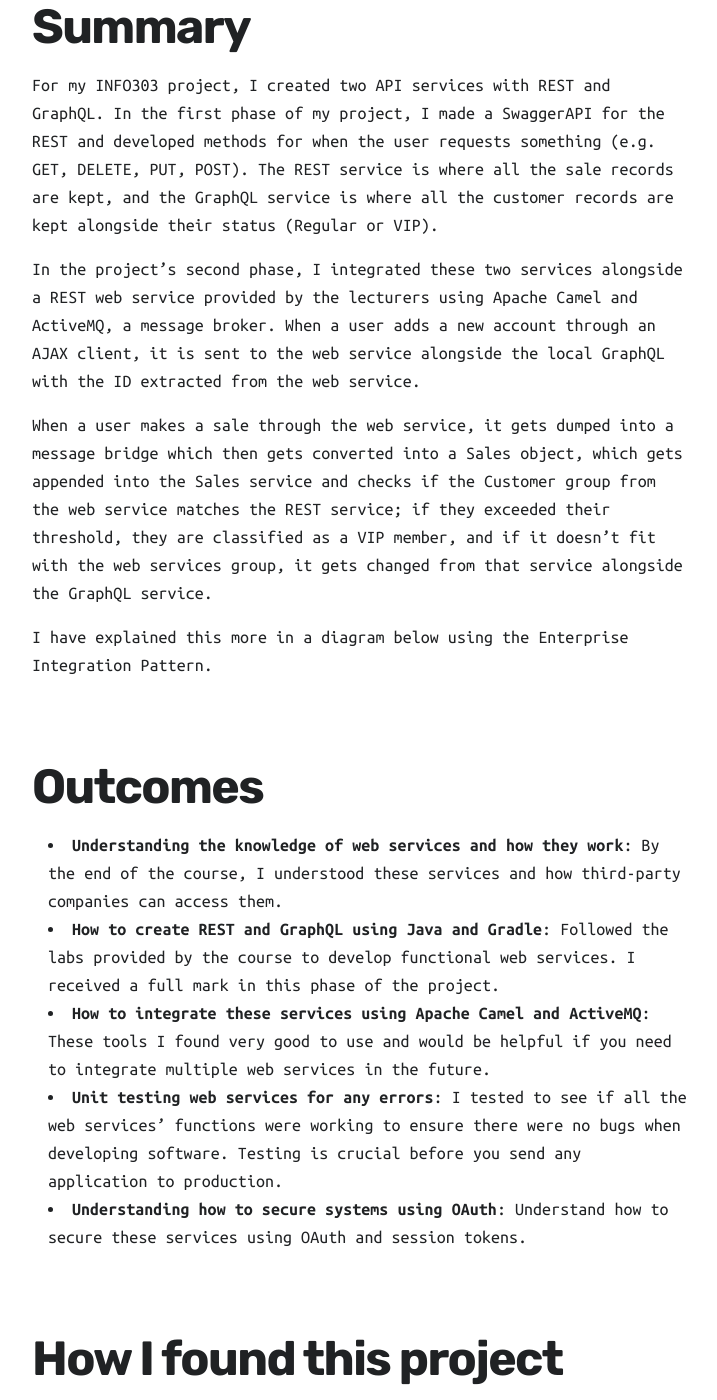
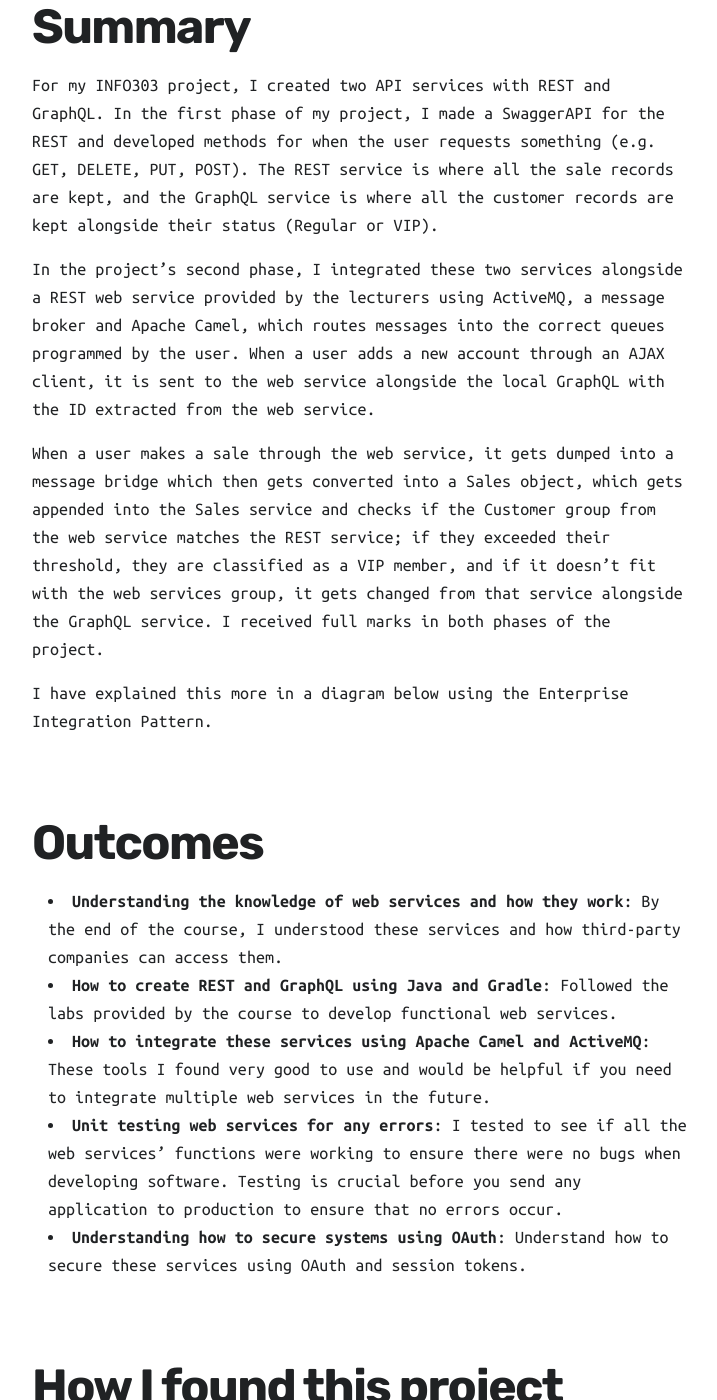
Before and after one commit to raymondhua/raymondhua.github.io, a Jekyll site: the page built from _projects/2022-05-16-info303.md, in a window 1280 px wide and 1400 px high, scrolled down 1229 px. Shown: the whole window, without its empty margins (38-755 px from the left). Built offline with Jekyll 4.4.1, drawn with Linux system fonts in a browser that asks for light colours; nearby versions of some CDN libraries.

Commit message:
Reworded projects

```diff
--- a/_projects/2022-05-16-info303.md
+++ b/_projects/2022-05-16-info303.md
@@ -10,17 +10,17 @@ accent_color: '#4C60E6'
 ## Summary
 For my INFO303 project, I created two API services with REST and GraphQL. In the first phase of my project, I made a SwaggerAPI for the REST and developed methods for when the user requests something (e.g. GET, DELETE, PUT, POST). The REST service is where all the sale records are kept, and the GraphQL service is where all the customer records are kept alongside their status (Regular or VIP).
 
-In the project's second phase, I integrated these two services alongside a REST web service provided by the lecturers using Apache Camel and ActiveMQ, a message broker. When a user adds a new account through an AJAX client, it is sent to the web service alongside the local GraphQL with the ID extracted from the web service.
+In the project's second phase, I integrated these two services alongside a REST web service provided by the lecturers using ActiveMQ, a message broker and Apache Camel, which routes messages into the correct queues programmed by the user. When a user adds a new account through an AJAX client, it is sent to the web service alongside the local GraphQL with the ID extracted from the web service.
 
-When a user makes a sale through the web service, it gets dumped into a message bridge which then gets converted into a Sales object, which gets appended into the Sales service and checks if the Customer group from the web service matches the REST service; if they exceeded their threshold, they are classified as a VIP member, and if it doesn’t fit with the web services group, it gets changed from that service alongside the GraphQL service.
+When a user makes a sale through the web service, it gets dumped into a message bridge which then gets converted into a Sales object, which gets appended into the Sales service and checks if the Customer group from the web service matches the REST service; if they exceeded their threshold, they are classified as a VIP member, and if it doesn’t fit with the web services group, it gets changed from that service alongside the GraphQL service. I received full marks in both phases of the project.
 
 I have explained this more in a diagram below using the Enterprise Integration Pattern.
 
 ## Outcomes
 * **Understanding the knowledge of web services and how they work**: By the end of the course, I understood these services and how third-party companies can access them.
-* **How to create REST and GraphQL using Java and Gradle**: Followed the labs provided by the course to develop functional web services. I received a full mark in this phase of the project.
+* **How to create REST and GraphQL using Java and Gradle**: Followed the labs provided by the course to develop functional web services.
 * **How to integrate these services using Apache Camel and ActiveMQ**: These tools I found very good to use and would be helpful if you need to integrate multiple web services in the future.
-* **Unit testing web services for any errors**: I tested to see if all the web services' functions were working to ensure there were no bugs when developing software. Testing is crucial before you send any application to production.
+* **Unit testing web services for any errors**: I tested to see if all the web services' functions were working to ensure there were no bugs when developing software. Testing is crucial before you send any application to production to ensure that no errors occur.
 * **Understanding how to secure systems using OAuth**: Understand how to secure these services using OAuth and session tokens.
 
 ## How I found this project
@@ -45,4 +45,4 @@ Right: Customer builder
 %}
 
 ## Repository
-[Linked on GitHub](https://github.com/raymondhua/info303phase2)
+[Linked on GitHub](https://github.com/raymondhua/info303)
```
Also changed, not shown: _archive/2022-06-13-in720.md (added, +67 -0 lines), _projects/2018-12-06-op-project.md (+2 -0 lines), _projects/2023-02-17-mms.md (+4 -4 lines).
